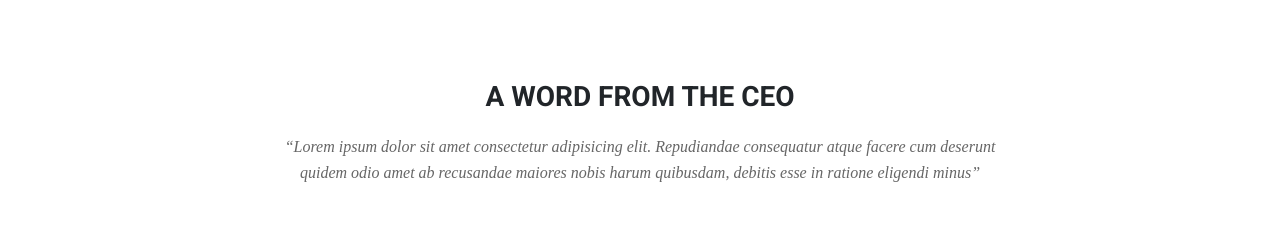
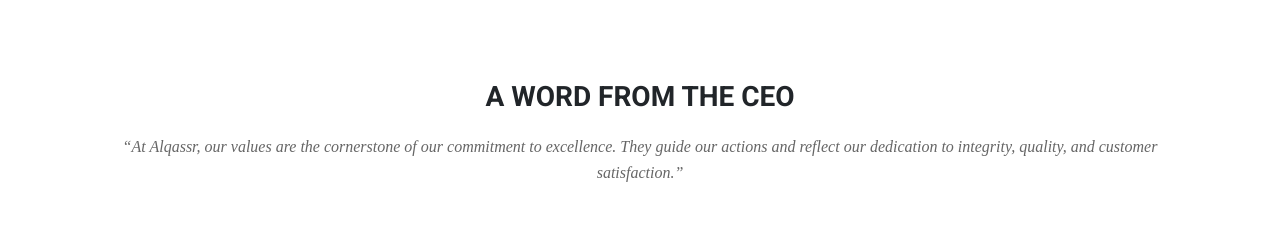
Before and after one commit to RJlidi/alqassrco, a plain HTML site: page index.html in a window 1280 px wide. Shown: the part 3020-3255 px from the top of the page. Drawn offline with Linux system fonts and the light colour scheme; a web font is replaced by a local one.

Commit message:
Initial setup

```diff
--- a/css/style.css
+++ b/css/style.css
@@ -1,5 +1,9 @@
 @charset "UTF-8";
 @import url("https://fonts.googleapis.com/css2?family=Roboto:wght@300;400;500;700&family=Volkhov:ital@1&display=swap");
+
+html {
+  overflow-x: hidden;
+}
 
 body {
   line-height: 1.65;
--- a/index.html
+++ b/index.html
@@ -260,14 +260,12 @@
                     <div class="col-12">
                         <div class="section-title text-center">
                             <h2 ar="كلمة من المدير التنفيذي">A word from the CEO</h2>
-                            <q ar="لوريم ايبسوم دولار سيت أميت ,كونسيكتيتور أدايبا يسكينج أليايت,سيت دو أيوسمود تيمبور
-              أنكايديديونتيوت لابوري ات دولار ماجنا أليكيوا <br /> يوت انيم أد مينيم فينايم,كيواس نوستريد
-              أكسير سيتاشن يللأمكو لابورأس نيسي يت أليكيوب أكس أيا كوممودو كونسيكيوات">Lorem ipsum dolor sit amet
-                                consectetur adipisicing elit. Repudiandae consequatur atque facere cum
-                                deserunt <br>quidem odio amet ab recusandae maiores nobis harum quibusdam, debitis esse
-                                in
-                                ratione
-                                eligendi minus</q>
+                            <q ar="في شركة القصر، قيمنا هي حجر الزاوية في التزامنا بالتميز.
+                            إنها توجه أعمالنا وتعكس التزامنا بالنزاهة والجودة ورضا العملاء.">At Alqassr, our values are
+                                the
+                                cornerstone of our commitment to excellence.
+                                They guide our actions and reflect our dedication to integrity, quality, and customer
+                                satisfaction.</q>
                         </div>
                     </div>
                     <div class="row">
```
